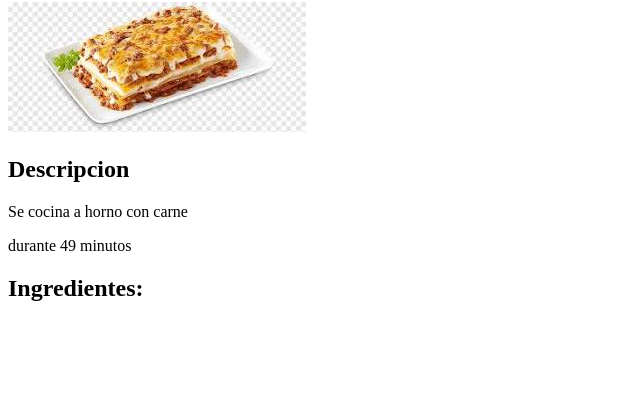
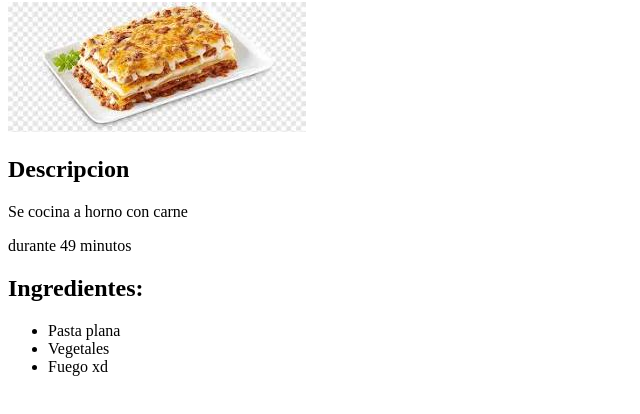
Before and after one commit to juandgutierrezd/odin-recipes, a plain HTML site: page recipes/lasagna.html in a window 1280 px wide. Shown: the part 78-492 px from the top of the page, without its empty margins (0-640 px from the left). Drawn offline with Linux system fonts and the light colour scheme.

Commit message:
agregar lista ingredientes

```diff
--- a/recipes/lasagna.html
+++ b/recipes/lasagna.html
@@ -13,5 +13,10 @@
     <p>Se cocina a horno con carne</p>
     <p>durante 49  minutos</p>
     <h2>Ingredientes:</h2>
+    <ul>
+        <li>Pasta plana</li>
+        <li>Vegetales</li>
+        <li>Fuego xd</li>
+    </ul>
 </body>
 </html>
```
